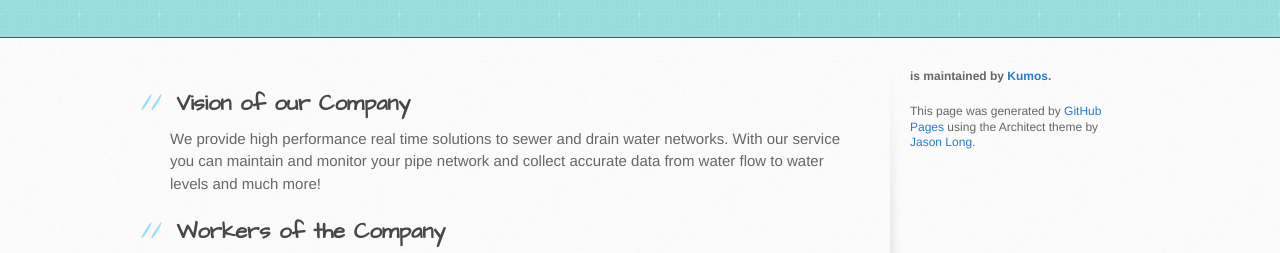
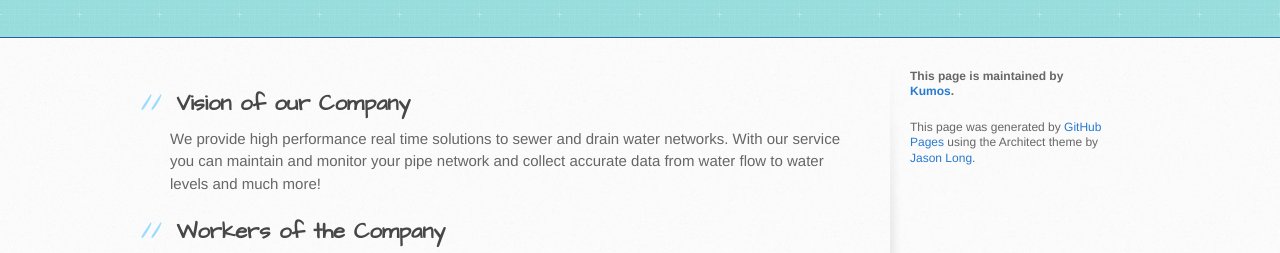
Before and after one commit to Supermies/Kumos, a plain HTML site: page index.html in a window 1280 px wide. Shown: the part 226-479 px from the top of the page. Drawn offline with Linux system fonts and the light colour scheme.

Commit message:
Update index.html

```diff
--- a/index.html
+++ b/index.html
@@ -87,7 +87,7 @@ With our service you can maintain and monitor your pipe network and collect accu
         <aside id="sidebar">
 
 
-          <p class="repo-owner"><a href="https://github.com/KUMOS/Kumos"></a> is maintained by <a href="https://github.com/KUMOS">Kumos</a>.</p>
+          <p class="repo-owner"><a href="https://github.com/KUMOS/Kumos"></a>This page is maintained by <a href="https://github.com/KUMOS">Kumos</a>.</p>
 
           <p>This page was generated by <a href="https://pages.github.com">GitHub Pages</a> using the Architect theme by <a href="https://twitter.com/jasonlong">Jason Long</a>.</p>
         </aside>
```
